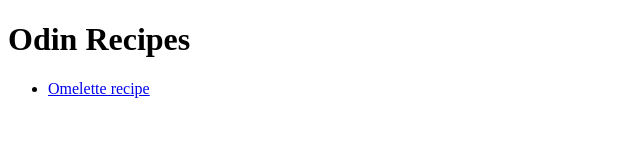
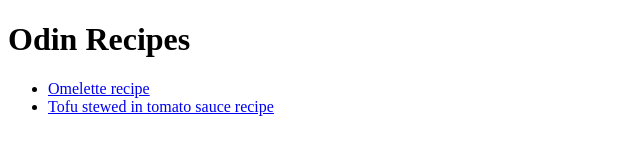
Before and after one commit to Wanasaurus/odin-recipes, a plain HTML site: page index.html in a window 1280 px wide. Shown: the whole page, without its empty margins (0-640 px from the left). Drawn offline with Linux system fonts and the light colour scheme.

Commit message:
Update homepage to include link to second recipe

```diff
--- a/index.html
+++ b/index.html
@@ -8,6 +8,7 @@
             <h1>Odin Recipes</h1>
             <ul>
                 <li><a href="recipes/omelette.html" target="_blank">Omelette recipe</a></li>
+                <li><a href="recipes/tofutomato.html" target="_blank">Tofu stewed in tomato sauce recipe</a></li>
             </ul>
         </body>
     </html>
```
